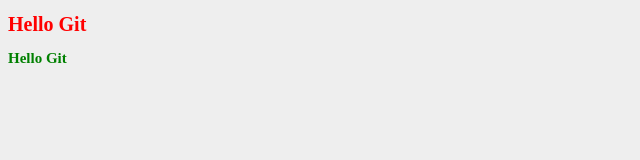
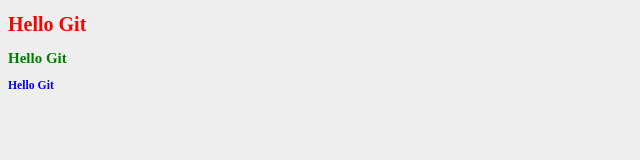
Before and after one commit to abbasidev/test1, a plain HTML site: page index.html in a window 1280 px wide. Shown: the full height of the page, 0-640 px from the left. Drawn offline with Linux system fonts and the light colour scheme.

Commit message:
create h3

```diff
--- a/index.html
+++ b/index.html
@@ -9,5 +9,6 @@
   <body>
     <h1>Hello Git</h1>
     <h2>Hello Git</h2>
+    <h3>Hello Git</h3>
   </body>
 </html>
--- a/style.css
+++ b/style.css
@@ -14,3 +14,7 @@ h1 {
 h2 {
   color: green;
 }
+
+h3 {
+  color: blue;
+}
```
